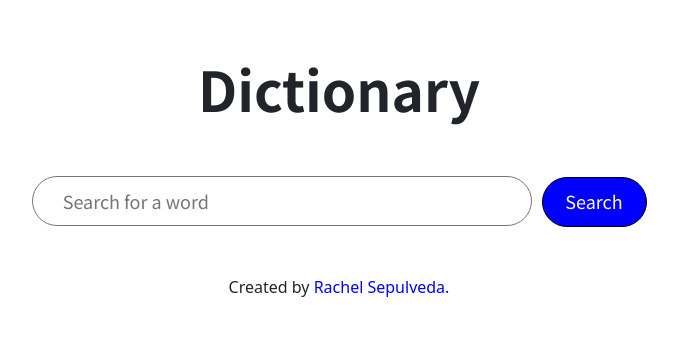
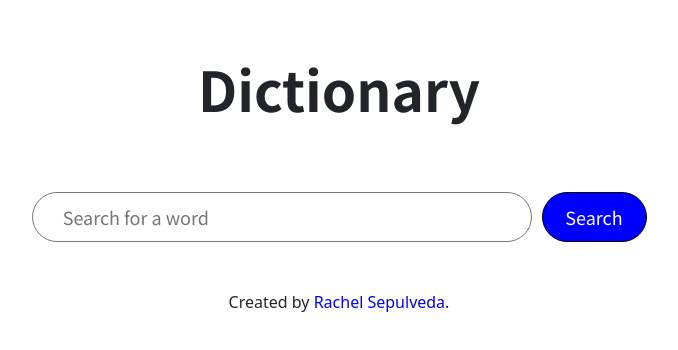
Before and after one commit to Rachelsep/dictionary-react-app, a React (Create React App) app: page / in a window 1280 px wide. Shown: the top 350 px of the page, without its empty margins (301-979 px from the left). Built offline with nearby package versions, Linux system fonts and the light colour scheme.

Commit message:
Added WordData.css

```diff
--- a/src/Search.js
+++ b/src/Search.js
@@ -32,7 +32,7 @@ export default function Search() {
           onChange={handleSubmit}
           autoFocus="on"
         ></input>
-        <button className="button">Search</button>
+        <button className="button mt-3">Search</button>
       </form>
       <WordData data={wordData} />
     </div>
--- /dev/null
+++ b/src/WordData.css
@@ -0,0 +1,9 @@
+.word {
+  text-align: left;
+  margin-bottom: 20px;
+}
+
+.phonetics {
+  text-align: left;
+  margin-bottom: 20px;
+}
--- a/src/WordData.js
+++ b/src/WordData.js
@@ -1,5 +1,6 @@
 import React from "react";
 import Meaning from "./Meaning";
+import "./WordData.css";
 
 export default function WordData(props) {
   if (props.data) {
```
